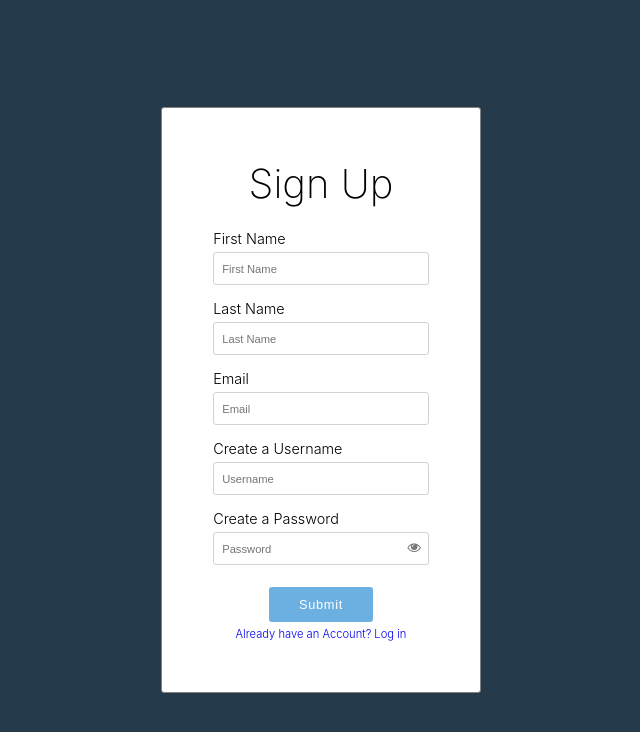
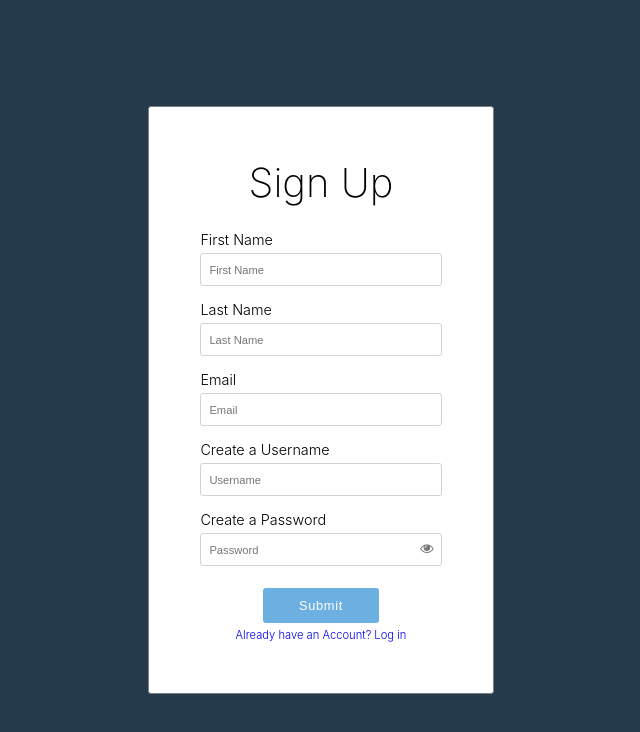
Before and after one commit to Neighborhood-Library/FrontEnd, a React (Create React App) app: page /register in a window 1280 px wide. Shown: the top 732 px of the page, without its empty margins (319-959 px from the left). Built offline with nearby package versions, Linux system fonts and the light colour scheme.

Commit message:
minor style change

```diff
--- a/src/components/registration/RegisterForm.css
+++ b/src/components/registration/RegisterForm.css
@@ -1,5 +1,3 @@
-/* Start Registration css */
-
 .container {
   width: 100%;
   height: 100vh;
@@ -11,7 +9,7 @@
 }
 
 .form-container {
-  width: 25%;
+  width: 27%;
   display: flex;
   flex-direction: column;
   padding: 4% 4%;
@@ -121,5 +119,3 @@ input::placeholder {
   right: 8px;
   cursor: pointer;
 }
-
-/* End Registration css */
--- a/src/index.js
+++ b/src/index.js
@@ -7,7 +7,7 @@ import logger from 'redux-logger';
 import thunk from 'redux-thunk';
 import App from './App';
 import './index.css';
-// import rootReducer from './reducers'; --> or will we use combineReducers?
+// import rootReducer from './reducers';
 import * as serviceWorker from './serviceWorker';
 
 // include rootReducer, after reducers created
```
